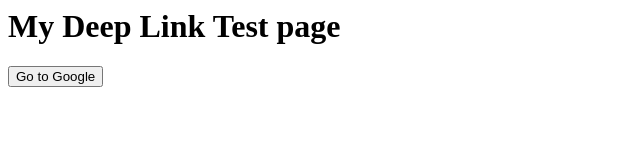
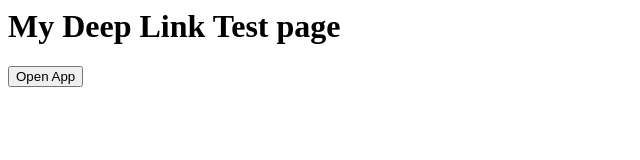
Before and after one commit to elocutura/elocutura.github.io, a plain HTML site: page index.html in a window 1280 px wide. Shown: the full height of the page, 0-640 px from the left. Drawn offline with Linux system fonts and the light colour scheme.

Commit message:
Changed button name

```diff
--- a/index.html
+++ b/index.html
@@ -14,6 +14,6 @@
 </head>
 <body >
    <h1>My Deep Link Test page</h1>
-	<input type="button" onclick=OnButtonClick() value="Go to Google" />
+	<input type="button" onclick=OnButtonClick() value="Open App" />
 </body>
 </html>
```
